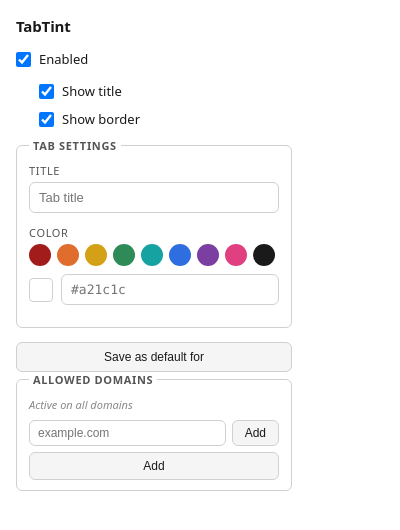
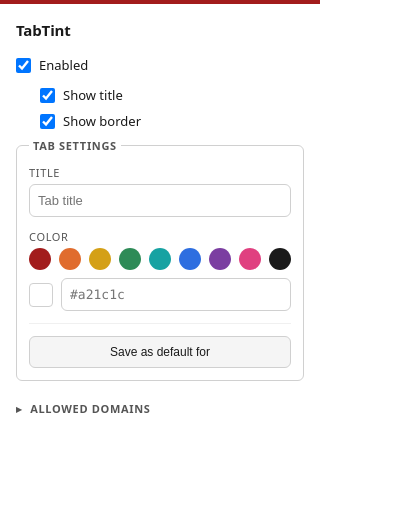
Before and after one commit to victma/tabs-border-extension, a browser extension: page src/popup/popup.html in a window 400 px wide. Drawn offline with Linux system fonts and the light colour scheme.

Commit message:
Popup design

```diff
--- a/src/popup/popup.css
+++ b/src/popup/popup.css
@@ -2,18 +2,27 @@
 *, *::before, *::after { box-sizing: border-box; margin: 0; padding: 0; }
 
 body {
-  width: 308px;
+  width: 320px;
   padding: 16px;
+  padding-top: 0;
   font-family: ui-sans-serif, system-ui, sans-serif;
   font-size: 13px;
   color: #1a1a1a;
   background: #fff;
 }
 
+/* Color accent bar — ambient feedback for the selected color */
+#header-accent {
+  height: 4px;
+  margin: 0 -16px 16px;
+  background: #a21c1c;
+  transition: background 0.15s;
+}
+
 h1 {
   font-size: 15px;
   font-weight: 600;
-  margin-bottom: 14px;
+  margin-bottom: 16px;
   letter-spacing: -0.01em;
 }
 
@@ -29,7 +38,7 @@
 
 input[type="text"] {
   width: 100%;
-  padding: 7px 9px;
+  padding: 8px;
   border: 1px solid #d0d0d0;
   border-radius: 6px;
   font-size: 13px;
@@ -39,6 +48,7 @@
 }
 input[type="text"]:focus { border-color: #4a90e2; }
 
+/* --- Toggles --- */
 .toggle-row {
   display: flex;
   align-items: center;
@@ -49,17 +59,25 @@
   font-size: 13px;
   font-weight: 400;
   color: #1a1a1a;
-  margin-bottom: 14px;
+  margin-bottom: 12px;
   cursor: pointer;
 }
 .toggle-row input[type="checkbox"] { width: 15px; height: 15px; cursor: pointer; }
-.sub-toggle { margin-left: 23px; margin-bottom: 10px; }
+.toggle-group { margin-bottom: 8px; }
+.sub-toggle { margin-left: 24px; margin-bottom: 8px; }
 
+/* Dim everything below the main toggle when disabled */
+#settings-body.disabled {
+  opacity: 0.4;
+  pointer-events: none;
+}
+
+/* --- Fieldset --- */
 fieldset {
   border: 1px solid #d0d0d0;
   border-radius: 6px;
-  padding: 10px 12px;
-  margin-bottom: 14px;
+  padding: 12px;
+  margin-bottom: 16px;
 }
 fieldset legend {
   font-size: 11px;
@@ -70,9 +88,10 @@
   padding: 0 4px;
 }
 
+/* --- Color swatches --- */
 .color-swatches {
   display: flex;
-  gap: 6px;
+  gap: 8px;
   margin-bottom: 8px;
 }
 .swatch {
@@ -106,14 +125,10 @@
   border-radius: 4px;
 }
 
-.domain-actions {
-  display: flex;
-  flex-direction: column;
-  gap: 6px;
-}
-.domain-actions button {
+/* --- Shared button styles --- */
+.action-btn {
   width: 100%;
-  padding: 7px 10px;
+  padding: 8px 12px;
   border: 1px solid #d0d0d0;
   border-radius: 6px;
   background: #f5f5f5;
@@ -122,22 +137,76 @@
   cursor: pointer;
   text-align: center;
 }
-.domain-actions button:hover { background: #e8e8e8; }
+.action-btn:hover { background: #e8e8e8; }
+.action-btn:disabled { opacity: 0.4; cursor: default; }
+.action-btn:disabled:hover { background: #f5f5f5; }
+
+.domain-actions {
+  display: flex;
+  flex-direction: column;
+  gap: 4px;
+  border-top: 1px solid #f0f0f0;
+  padding-top: 12px;
+}
 #domain-name { font-weight: 600; }
 .link-btn {
   background: transparent !important;
   border: none !important;
   color: #888 !important;
   font-size: 11px !important;
+  cursor: pointer;
   text-decoration: underline;
+  padding: 2px 0 !important;
+  width: auto !important;
+  text-align: left !important;
 }
 .link-btn:hover { color: #555 !important; }
+
+/* --- Whitelist (details/summary) --- */
+details#whitelist-settings {
+  margin-bottom: 0;
+}
+details#whitelist-settings summary {
+  font-size: 11px;
+  font-weight: 600;
+  text-transform: uppercase;
+  letter-spacing: 0.06em;
+  color: #555;
+  cursor: pointer;
+  padding: 4px 0;
+  list-style: none;
+}
+details#whitelist-settings summary::before {
+  content: "\25b8";
+  display: inline-block;
+  margin-right: 8px;
+  transition: transform 0.15s;
+}
+details#whitelist-settings[open] summary::before {
+  transform: rotate(90deg);
+}
+details#whitelist-settings summary::-webkit-details-marker { display: none; }
+
+.badge {
+  font-size: 10px;
+  font-weight: 600;
+  background: #e8e8e8;
+  color: #555;
+  padding: 1px 6px;
+  border-radius: 8px;
+  vertical-align: 1px;
+  text-transform: none;
+  letter-spacing: normal;
+}
+
+.details-body {
+  padding: 8px 0 4px;
+}
 
 .hint {
   font-size: 11px;
   color: #888;
-  font-style: italic;
-  margin-bottom: 4px;
+  margin-bottom: 8px;
 }
 
 .domain-list {
@@ -166,42 +235,18 @@
 
 .add-domain-row {
   display: flex;
-  gap: 6px;
-  margin-bottom: 6px;
+  gap: 8px;
+  margin-top: 8px;
 }
 .add-domain-row input[type="text"] {
   flex: 1;
   margin-bottom: 0;
   font-size: 12px;
-  padding: 5px 8px;
+  padding: 8px;
 }
-.add-btn {
-  padding: 5px 12px;
-  border: 1px solid #d0d0d0;
-  border-radius: 6px;
-  background: #f5f5f5;
-  color: #1a1a1a;
-  font-size: 12px;
-  cursor: pointer;
+.add-domain-row .action-btn {
+  width: auto;
   flex-shrink: 0;
 }
-.add-btn:hover { background: #e8e8e8; }
 
-.add-current-btn {
-  width: 100%;
-  padding: 6px 10px;
-  border: 1px solid #d0d0d0;
-  border-radius: 6px;
-  background: #f5f5f5;
-  color: #1a1a1a;
-  font-size: 12px;
-  cursor: pointer;
-  text-align: center;
-}
-.add-current-btn:hover { background: #e8e8e8; }
-.add-current-btn:disabled {
-  opacity: 0.5;
-  cursor: default;
-}
-.add-current-btn:disabled:hover { background: #f5f5f5; }
-.add-current-btn span { font-weight: 600; }
+#whitelist-current-domain { font-weight: 600; }
--- a/src/popup/popup.html
+++ b/src/popup/popup.html
@@ -7,12 +7,16 @@
   <link rel="stylesheet" href="popup.css" />
 </head>
 <body>
+  <div id="header-accent"></div>
   <h1>TabTint</h1>
 
   <label class="toggle-row">
     <input id="enabled-toggle" type="checkbox" />
     <span>Enabled</span>
   </label>
+
+  <div id="settings-body">
+    <div class="toggle-group">
       <label class="toggle-row sub-toggle">
         <input id="show-title-toggle" type="checkbox" />
         <span>Show title</span>
@@ -21,6 +25,7 @@
         <input id="show-border-toggle" type="checkbox" />
         <span>Show border</span>
       </label>
+    </div>
 
     <fieldset id="tab-settings">
       <legend>Tab settings</legend>
@@ -42,23 +47,25 @@
         <span id="color-preview" class="color-preview"></span>
         <input id="tab-color" type="text" placeholder="#a21c1c" maxlength="7" />
       </div>
+      <div class="domain-actions">
+        <button type="button" id="set-domain-defaults" class="action-btn">Save as default for <span id="domain-name"></span></button>
+        <button type="button" id="clear-domain-color" class="link-btn" hidden>Clear domain default</button>
+      </div>
     </fieldset>
 
-  <div class="domain-actions">
-    <button type="button" id="set-domain-defaults">Save as default for <span id="domain-name"></span></button>
-    <button type="button" id="clear-domain-color" class="link-btn" hidden>Clear domain default</button>
-  </div>
-
-  <fieldset id="whitelist-settings">
-    <legend>Allowed domains</legend>
+    <details id="whitelist-settings">
+      <summary>Allowed domains <span id="whitelist-count" class="badge" hidden></span></summary>
+      <div class="details-body">
         <p id="whitelist-hint" class="hint">Active on all domains</p>
         <ul id="whitelist-list" class="domain-list"></ul>
+        <button type="button" id="whitelist-add-current" class="action-btn">Add <span id="whitelist-current-domain"></span></button>
         <div class="add-domain-row">
-      <input id="whitelist-input" type="text" placeholder="example.com" />
-      <button type="button" id="whitelist-add" class="add-btn">Add</button>
+          <input id="whitelist-input" type="text" placeholder="other domain..." />
+          <button type="button" id="whitelist-add" class="action-btn">Add</button>
         </div>
-    <button type="button" id="whitelist-add-current" class="add-current-btn">Add <span id="whitelist-current-domain"></span></button>
-  </fieldset>
+      </div>
+    </details>
+  </div>
 
   <script src="../../node_modules/webextension-polyfill/dist/browser-polyfill.min.js"></script>
   <script src="popup.js"></script>
--- a/src/popup/popup.js
+++ b/src/popup/popup.js
@@ -4,7 +4,9 @@
 
 const DEFAULT_COLOR = "#a21c1c";
 
+const headerAccent = document.getElementById("header-accent");
 const enabledToggle = document.getElementById("enabled-toggle");
+const settingsBody = document.getElementById("settings-body");
 const showTitleToggle = document.getElementById("show-title-toggle");
 const showBorderToggle = document.getElementById("show-border-toggle");
 const tabTitle = document.getElementById("tab-title");
@@ -15,6 +17,7 @@
 const setDomainDefaultsBtn = document.getElementById("set-domain-defaults");
 const clearDomainColorBtn = document.getElementById("clear-domain-color");
 
+const whitelistCount = document.getElementById("whitelist-count");
 const whitelistHint = document.getElementById("whitelist-hint");
 const whitelistList = document.getElementById("whitelist-list");
 const whitelistInput = document.getElementById("whitelist-input");
@@ -29,9 +32,14 @@
 function setColor(hex) {
   tabColor.value = hex;
   colorPreview.style.background = hex;
+  headerAccent.style.background = hex;
   swatches.forEach((s) =>
     s.classList.toggle("selected", s.dataset.color === hex)
   );
+}
+
+function syncEnabledState() {
+  settingsBody.classList.toggle("disabled", !enabledToggle.checked);
 }
 
 // Load current settings when popup opens
@@ -41,6 +49,7 @@
   enabledToggle.checked = enabled ?? true;
   showTitleToggle.checked = showTitle ?? true;
   showBorderToggle.checked = showBorder ?? true;
+  syncEnabledState();
 
   const [tab] = await browser.tabs.query({ active: true, currentWindow: true });
   activeTabId = tab?.id ?? null;
@@ -89,6 +98,7 @@
 
 enabledToggle.addEventListener("change", () => {
   browser.storage.local.set({ enabled: enabledToggle.checked });
+  syncEnabledState();
 });
 showTitleToggle.addEventListener("change", () => {
   browser.storage.local.set({ showTitle: showTitleToggle.checked });
@@ -126,7 +136,11 @@
 }
 
 function renderWhitelist() {
-  whitelistHint.hidden = currentWhitelist.length > 0;
+  const count = currentWhitelist.length;
+  whitelistHint.hidden = count > 0;
+  whitelistCount.hidden = count === 0;
+  whitelistCount.textContent = count;
+
   whitelistList.innerHTML = "";
   for (const domain of currentWhitelist) {
     const li = document.createElement("li");
```
Lines whose indentation alone changed are shown as unchanged.
